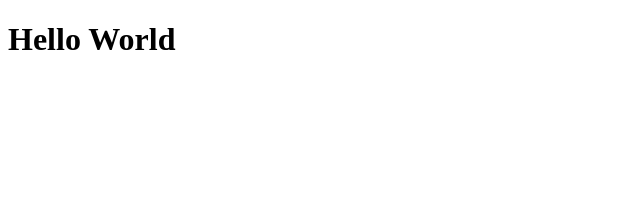
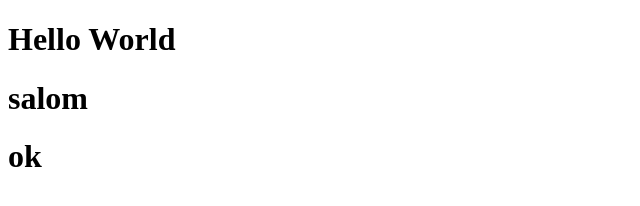
Before and after one commit to normuhammedovikrom/helloe-world, a plain HTML site: page index.html in a window 1280 px wide. Shown: the whole page, without its empty margins (0-640 px from the left). Drawn offline with Linux system fonts and the light colour scheme.

Commit message:
changed html 11

```diff
--- a/index.html
+++ b/index.html
@@ -8,5 +8,7 @@
 </head>
 <body>
     <h1>Hello World</h1>
+    <h1>salom</h1>
+    <h1>ok</h1>
 </body>
 </html>
```
